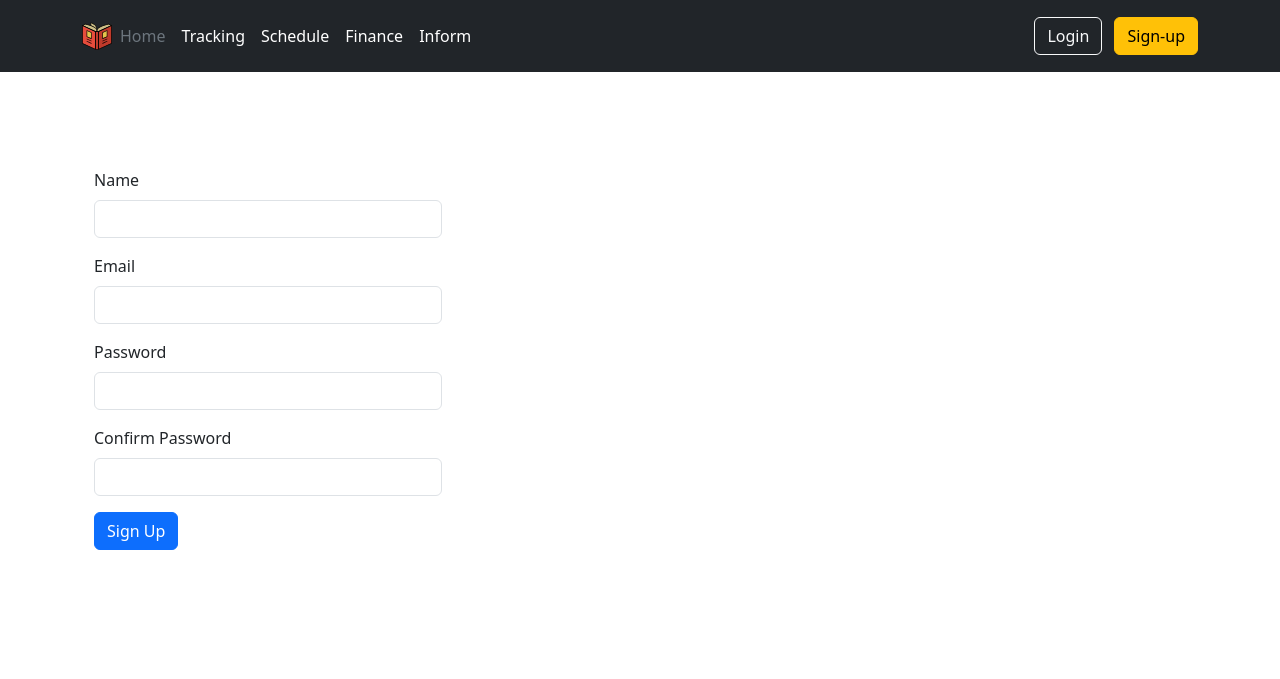
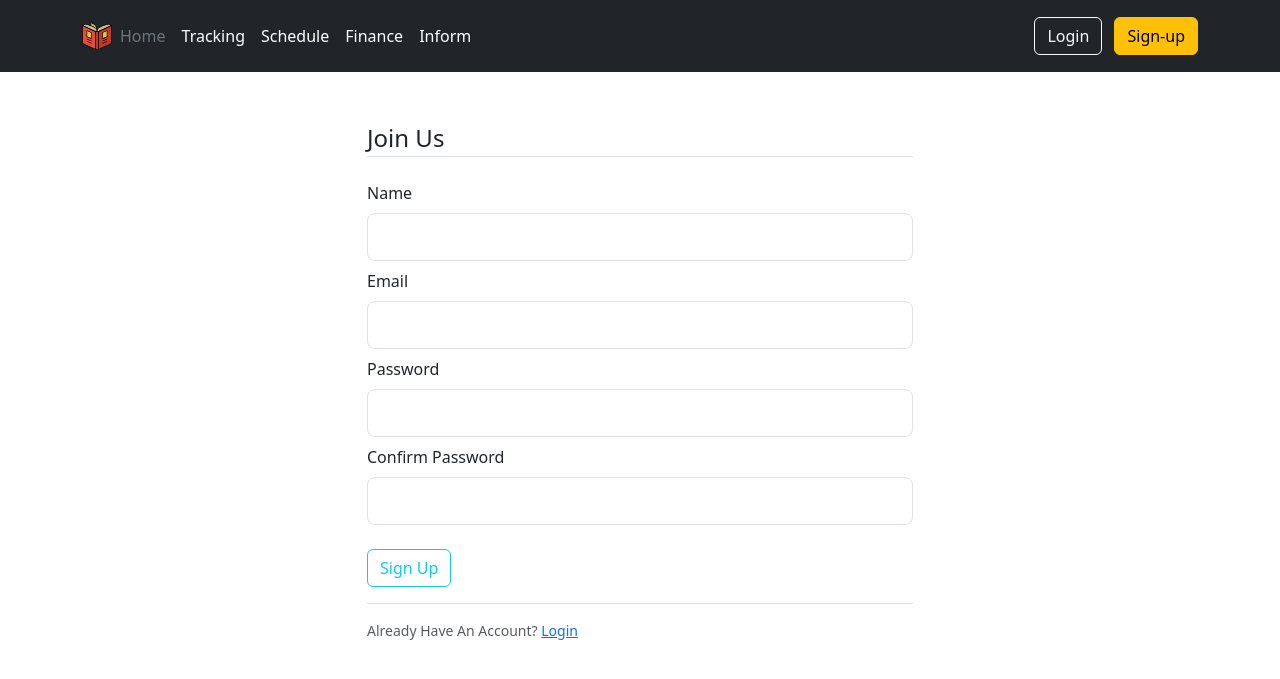
Before and after one commit to oneismyname/comictracker, a Flask app: page /register in a window 1280 px wide. Shown: the top 679 px of the page. Run offline with Flask 3, Linux system fonts and the light colour scheme; some libraries are stand-ins or nearby versions.

Commit message:
change register and login form

```diff
--- a/src/__init__.py
+++ b/src/__init__.py
@@ -1,10 +1,12 @@
-from flask import Flask
+from flask import Flask, session
 from flask_bootstrap import Bootstrap5
 from flask_login import LoginManager
+from datetime import timedelta
 
 import src.local_func
 app = Flask(__name__)
 app.config['SECRET_KEY'] = "thisismysecretkey"
+app.permanent_session_lifetime = timedelta(minutes=5)
 Bootstrap5(app)
 
 login_manager = LoginManager()
--- a/src/forms.py
+++ b/src/forms.py
@@ -1,9 +1,9 @@
 from flask_wtf import FlaskForm
-from wtforms import StringField, PasswordField, SubmitField
-from wtforms.validators import DataRequired, Email
+from wtforms import StringField, PasswordField, SubmitField, BooleanField
+from wtforms.validators import DataRequired, Email, Length
 
 class RegisterForm(FlaskForm):
-    name = StringField("Name", validators=[DataRequired()])
+    name = StringField("Name", validators=[DataRequired(), Length(min=6, max=20)])
     email = StringField("Email", validators=[DataRequired(), Email()])
     password = PasswordField("Password", validators=[DataRequired()])
     confirm_password = PasswordField("Confirm Password", validators=[DataRequired()])
@@ -13,6 +13,7 @@ class RegisterForm(FlaskForm):
 class LoginForm(FlaskForm):
     email = StringField("Email", validators=[DataRequired()])
     password = PasswordField("Password", validators=[DataRequired()])
+    remember = BooleanField("Remember Me")
     submit = SubmitField("Log in")
 
 
--- a/src/routes.py
+++ b/src/routes.py
@@ -1,11 +1,11 @@
 from datetime import datetime
 import requests
-from flask import render_template, flash, redirect, url_for, request, jsonify
+from flask import render_template, flash, redirect, url_for, request, jsonify, session
 from flask_login import current_user, login_user, logout_user
 from werkzeug.security import generate_password_hash, check_password_hash
 import smtplib
 import os
-from sqlalchemy import func, text
+from sqlalchemy import func
 
 from src import app, login_manager
 from .database import User, db, Comic, Mapping, Schedule, Checking
@@ -18,13 +18,7 @@ password = os.environ.get("password")
 
 def take_data(start_day, end_day):
     headers = {
-        'sec-ch-ua': '"Not.A/Brand";v="8", "Chromium";v="114", "Google Chrome";v="114"',
-        'Content-Type': 'application/json',
-        'Referer': 'https://tana.moe/',
-        'Accept-Language': 'en-US',
-        'sec-ch-ua-mobile': '?0',
-        'User-Agent': 'Mozilla/5.0 (Windows NT 10.0; Win64; x64) AppleWebKit/537.36 (KHTML, like Gecko) Chrome/114.0.0.0 Safari/537.36',
-        'sec-ch-ua-platform': '"Windows"',
+        'Content-Type': 'application/json'
     }
 
     params = {
@@ -67,6 +61,7 @@ def update_comic_schedule(data_test):
             if result:
                 if data['baseCover'] != []:
                     result.img = f"https://image.tana.moe/unsafe/320x0/filters:quality(90)/{data['collectionId']}/{data['id']}/{data['baseCover'][0]}"
+                    db.session.commit()
                 else:
                     continue
             else:
@@ -113,7 +108,7 @@ def selected_month_shedule():
     selected_date = datetime.strptime(f"{selected_year}-{selected_month}", "%Y-%m")
     strip_date = datetime.strftime(selected_date, "%Y-%m")
     query = db.session.query(Schedule.release_date).filter(
-        func.strftime('%Y-%m', Schedule.release_date) == strip_date).distinct().all()
+        func.strftime('%Y-%m', Schedule.release_date) == strip_date).distinct().order_by(Schedule.release_date).all()
     return query
 
 @login_manager.user_loader
@@ -132,7 +127,7 @@ def register():
     if form.validate_on_submit():
         result = db.session.execute(db.select(User).where(User.email == form.email.data)).scalar()
         if result:
-            flash("Your email is registered")
+            flash("Your email is registered", 'danger')
         else:
             if form.password.data == form.confirm_password.data:
                 secure_password = generate_password_hash(form.password.data, method="pbkdf2:sha256", salt_length=8)
@@ -146,7 +141,7 @@ def register():
                     db.session.commit()
                     return redirect(url_for('login'))
             else:
-                flash("Your password is not match")
+                flash("Your password is not match", 'danger')
     return render_template("register.html", form=form, user=current_user)
 
 
@@ -157,12 +152,14 @@ def login():
         result = db.session.execute(db.select(User).where(User.email == form.email.data)).scalar()
         if result:
             if check_password_hash(result.password, form.password.data):
+                if form.remember.data:
+                    session.permanent = True
                 login_user(result)
                 return redirect(url_for('home'))
             else:
-                flash("Your password is not correct")
+                flash("Your password is not correct", 'danger')
         else:
-            flash("Your email is not correct")
+            flash("Your email is not correct", 'danger')
     return render_template('login.html', form=form, user=current_user)
 
 
@@ -208,18 +205,21 @@ def tracking():
             with app.app_context():
                 search = form.name.data
                 result = db.session.query(Comic).where(Comic.name.ilike(f'%{search}%')).all()
-                follow_or_not = {}
-                for comic in result:
-                    query = Mapping.query.filter(Mapping.comic_id == comic.id, Mapping.user_id == current_user.id).all()
-                    if query:
-                        new_element = {comic.id: "TRUE"}
-                        follow_or_not.update(new_element)
-                    else:
-                        new_element = {comic.id: "FALSE"}
-                        follow_or_not.update(new_element)
-                return render_template('tracking.html', form=form, user=current_user, comics=result, dict = follow_or_not)
+                if result:
+                    follow_or_not = {}
+                    for comic in result:
+                        query = Mapping.query.filter(Mapping.comic_id == comic.id, Mapping.user_id == current_user.id).all()
+                        if query:
+                            new_element = {comic.id: "TRUE"}
+                            follow_or_not.update(new_element)
+                        else:
+                            new_element = {comic.id: "FALSE"}
+                            follow_or_not.update(new_element)
+                    return render_template('tracking.html', form=form, user=current_user, comics=result, dict = follow_or_not)
+                else:
+                    flash("The comic you are looking for does not exist.", 'info')
         else:
-            flash("You have to login to add")
+            flash("You have to login to add", 'danger')
     return render_template("tracking.html", form=form, user=current_user)
 
 
@@ -288,7 +288,7 @@ def inform():
             para = f"{key} - volume {values[1].split(' ')[-1]} is released today {datetime.today().date()}. Price: {values[0]}\n"
             msg += para
         if msg == "":
-            flash("No comic release today")
+            flash("No comic that you followed release today", 'info')
             return redirect(url_for('home'))
         else:
             with smtplib.SMTP("smtp.gmail.com") as connection:
@@ -310,7 +310,7 @@ def schedule():
             schedule = month_schedule(query)
             list_check = bought_or_not(schedule)
             return render_template("schedule.html", user=current_user, dict_1= schedule, dict_2= list_check)
-        query = db.session.query(Schedule.release_date).filter(func.strftime('%Y-%m', Schedule.release_date) == datetime.today().strftime('%Y-%m')).distinct().all()
+        query = db.session.query(Schedule.release_date).filter(func.strftime('%Y-%m', Schedule.release_date) == datetime.today().strftime('%Y-%m')).distinct().order_by(Schedule.release_date).all()
         schedule = month_schedule(query)
         list_check = bought_or_not(schedule)
         return render_template("schedule.html", user=current_user, dict_1= schedule, dict_2= list_check)
@@ -321,7 +321,7 @@ def schedule():
             return render_template("schedule.html", user=current_user, dict_1= schedule, dict_2= {})
         else:
             query = db.session.query(Schedule.release_date).filter(
-                func.strftime('%Y-%m', Schedule.release_date) == datetime.today().strftime('%Y-%m')).distinct().all()
+                func.strftime('%Y-%m', Schedule.release_date) == datetime.today().strftime('%Y-%m')).distinct().order_by(Schedule.release_date).all()
             schedule = month_schedule(query)
             return render_template("schedule.html", user=current_user, dict_1=schedule, dict_2={})
 
--- a/src/templates/finance.html
+++ b/src/templates/finance.html
@@ -28,7 +28,7 @@
 <script>
 var xValues = {{ month | tojson }};
 var yValues = {{ amount | tojson }};
-var barColors = ["blue", "blue","blue","blue","blue","blue","blue","blue",,"blue","blue","blue","blue"];
+var barColors = ["#2f4b7c", "#2f4b7c","#2f4b7c","#2f4b7c","#2f4b7c","#2f4b7c","#2f4b7c","#2f4b7c",,"#2f4b7c","#2f4b7c","#2f4b7c","#2f4b7c"];
 
 new Chart("myChart", {
   type: "bar",
--- a/src/templates/header.html
+++ b/src/templates/header.html
@@ -43,4 +43,19 @@
     </div>
   </header>
 </body>
+<div class="container">
+    <div class="row">
+        <div class="col-md-6 mx-auto">
+            {% with msgs = get_flashed_messages(with_categories=true) %}
+                {% if msgs %}
+                    {% for category, msg in msgs %}
+                        <div class="alert alert-{{ category }}">
+                            {{ msg }}
+                        </div>
+                    {% endfor %}
+                {% endif %}
+            {% endwith %}
+        </div>
+    </div>
+</div>
 </html>
--- a/src/templates/register.html
+++ b/src/templates/register.html
@@ -1,15 +1,57 @@
 {% from "bootstrap5/form.html" import render_form %}{{ bootstrap.load_css() }}
 {% include "header.html" %}
 
-<div class="container px-4 py-5" id="featured-3">
+<div class="container my-5">
     <div class="row">
-        {% with msg = get_flashed_messages() %}
-        {% if msg %}
-        <p class="text-danger">{{ msg[0] }}</p>
-        {% endif %}
-        {% endwith %}
+        <div class="col-md-6 mx-auto">
+            <form method="post" action="">
+                {{ form.hidden_tag() }}
+                <fieldset class="form-group">
+                    <legend class="border-bottom mb-4">Join Us</legend>
+                    <div class="form-group">
+                        {{ form.name.label(class="form-control-label") }}
+                        {% if form.name.errors %}
+                            {{ form.name(class="form-control form-control-lg is-invalid") }}
+                            <div class="invalid-feedback">
+                                {% for error in form.name.errors %}
+                                    <span>{{ error }}</span>
+                                {% endfor %}
+                            </div>
+                        {% else %}
+                            {{ form.name(class="form-control form-control-lg my-2") }}
+                        {% endif %}
+                    </div>
+                    <div class="form-group">
+                        {{ form.email.label(class="form-control-label") }}
+                        {% if form.email.errors %}
+                            {{ form.email(class="form-control form-control-lg is-invalid") }}
+                            <div class="invalid-feedback">
+                                {% for error in form.email.errors %}
+                                    <span>{{ error }}</span>
+                                {% endfor %}
+                            </div>
+                        {% else %}
+                            {{ form.email(class="form-control form-control-lg my-2") }}
+                        {% endif %}
+                    </div>
+                    <div class="form-group">
+                        {{ form.password.label(class="form-control-label") }}
+                        {{ form.password(class="form-control form-control-lg my-2") }}
+                    </div>
+                    <div class="form-group">
+                        {{ form.confirm_password.label(class="form-control-label") }}
+                        {{ form.confirm_password(class="form-control form-control-lg my-2") }}
+                    </div>
+                </fieldset>
+                <div class="form-group my-3">
+                    {{ form.submit(class="btn btn-outline-info") }}
+                </div>
+            </form>
+            <div class="border-top pt-3">
+                <small class="text-muted">
+                    Already Have An Account? <a class="ml-2" href="{{ url_for('login') }}">Login</a>
+                </small>
+            </div>
+        </div>
     </div>
-<div class="row g-4 py-5 row-cols-1 row-cols-lg-3">
-{{ render_form(form, novalidate=True) }}
 </div>
-</div>
```
Also changed, not shown: src/templates/login.html (+38 -9 lines), src/templates/tracking.html (+8 -7 lines), instance/webdata.db.
